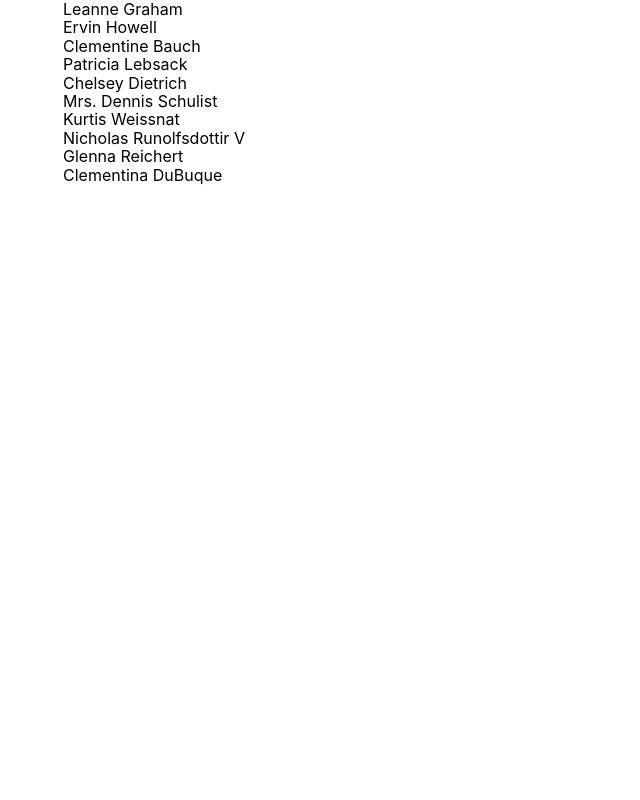
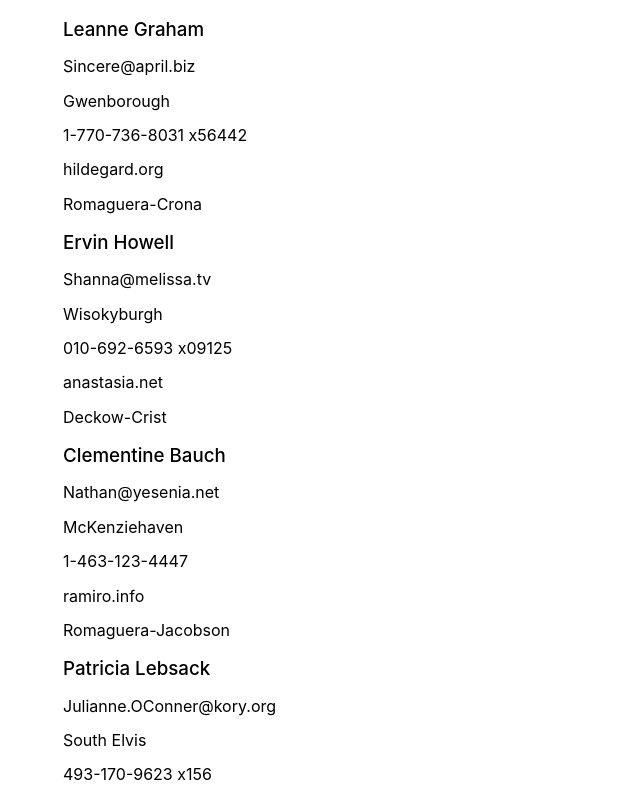
Before and after one commit to react-custom-projects/users, a React app: page /users in a window 1280 px wide. Shown: the top 800 px of the page, without its empty margins (0-640 px from the left). Built offline with nearby package versions, Linux system fonts and the light colour scheme.

Commit message:
add user component

```diff
--- a/src/js/components/shared/card/Card.jsx
+++ b/src/js/components/shared/card/Card.jsx
@@ -4,7 +4,7 @@ import PropTypes from 'prop-types';
 import styles from './Card.scss';
 
 const Card = ({ children, classes }) => (
-	<div className={`${styles.shadowCard} ${classes}`}>{children}</div>
+	<div className={`${styles.shadowCard} ${classes ? classes : ''}`}>{children}</div>
 );
 
 Card.propTypes = {
--- a/src/js/components/shared/card/Card.scss
+++ b/src/js/components/shared/card/Card.scss
@@ -4,6 +4,6 @@
   box-shadow: 0px 2px 1px -1px rgba($black, 20%), 0px 1px 1px 0px rgba($black, 14%), 0px 1px 3px 0px rgba($black,12%);
   border-radius: 5px;
   &:not(:last-of-type) {
-    margin-bottom: 10px;
+    margin-bottom: 20px;
   }
 }
--- /dev/null
+++ b/src/js/components/user/User.jsx
@@ -0,0 +1,30 @@
+import React from 'react';
+import PropTypes from 'prop-types';
+//styles
+import classes from './User.scss';
+//components
+import Card from '../shared/card/Card';
+
+const User = ({ name, email, city, phone, website, companyName }) => (
+	<Card classes={classes.wrapper}>
+		<h3 className={classes.name}>{name}</h3>
+		<div className={classes.bodyWrapper}>
+			<p className={classes.text}>{email}</p>
+			<p className={classes.text}>{city}</p>
+			<p className={classes.text}>{phone}</p>
+			<p className={classes.text}>{website}</p>
+			<p className={classes.text}>{companyName}</p>
+		</div>
+	</Card>
+);
+
+User.propTypes = {
+	name: PropTypes.string.isRequired,
+	email: PropTypes.string.isRequired,
+	city: PropTypes.string.isRequired,
+	phone: PropTypes.string.isRequired,
+	website: PropTypes.string.isRequired,
+	companyName: PropTypes.string.isRequired,
+};
+
+export default User;
--- /dev/null
+++ b/src/js/components/user/User.scss
@@ -0,0 +1,29 @@
+@import "../../../scss/generic/variables";
+
+.wrapper {
+  max-width: 310px;
+  width: 100%;
+
+  .name {
+    font-size: 16px;
+    text-transform: capitalize;
+    margin: 0;
+    padding: 10px;
+  }
+
+  .body-wrapper {
+    color: $white;
+    background-color: $primary;
+    text-align: center;
+    font-size: 14px;
+    padding: 10px;
+
+    .text {
+      margin: 0 0 10px 0;
+
+      &:last-of-type {
+        margin: 0;
+      }
+    }
+  }
+}
--- a/src/js/containers/pages/UsersPage.jsx
+++ b/src/js/containers/pages/usersPage/UsersPage.jsx
@@ -1,12 +1,14 @@
 import React, { useEffect } from 'react';
 import { useDispatch, useSelector } from 'react-redux';
+//styles
+import classes from './UsersPage.scss';
 //actions
-import { fetchUsersList, resetAppReducer } from '../../store/app/actions/AppActions';
+import { fetchUsersList, resetAppReducer } from '../../../store/app/actions/AppActions';
 //selectors
-import { getAppIsFetching, getAppUsersList } from '../../store/app/selectors/AppSelectors';
+import { getAppIsFetching, getAppUsersList } from '../../../store/app/selectors/AppSelectors';
 //components
-import LoadingIcon from '../../components/shared/loadingIcon/LoadingIcon';
-import Card from '../../components/shared/card/Card';
+import LoadingIcon from '../../../components/shared/loadingIcon/LoadingIcon';
+import User from '../../../components/user/User';
 
 const UsersPage = () => {
 	const dispatch = useDispatch(),
@@ -26,11 +28,19 @@ const UsersPage = () => {
 			{isFetching ? (
 				<LoadingIcon />
 			) : (
-				<>
+				<div className={classes.wrapper}>
 					{usersList.map((el) => (
-						<Card key={el.id}>{el.name}</Card>
+						<User
+							key={el.id}
+							phone={el.phone}
+							companyName={el.company.name}
+							name={el.name}
+							email={el.email}
+							website={el.website}
+							city={el.address.city}
+						/>
 					))}
-				</>
+				</div>
 			)}
 		</div>
 	);
--- /dev/null
+++ b/src/js/containers/pages/usersPage/UsersPage.scss
@@ -0,0 +1,14 @@
+@import "../../../../scss/generic/variables";
+
+.wrapper {
+  display: flex;
+  flex-direction: column;
+  align-items: center;
+  padding: 25px 0;
+
+  @media (min-width: 645px) {
+    justify-content: space-between;
+    flex-direction: row;
+    flex-wrap: wrap;
+  }
+}
--- a/src/js/routing/routingConstants/RoutesConfig.js
+++ b/src/js/routing/routingConstants/RoutesConfig.js
@@ -2,7 +2,7 @@
 import { getHomePageUrl, getNotFoundPageUrl, getUsersPageUrl } from './AppUrls';
 //pages
 import HomePage from '../../containers/pages/HomePage';
-import UsersPage from '../../containers/pages/UsersPage';
+import UsersPage from '../../containers/pages/usersPage/UsersPage';
 import NotFoundPage from '../../containers/pages/notFoundPage/NotFoundPage';
 
 export const routes = [
```
